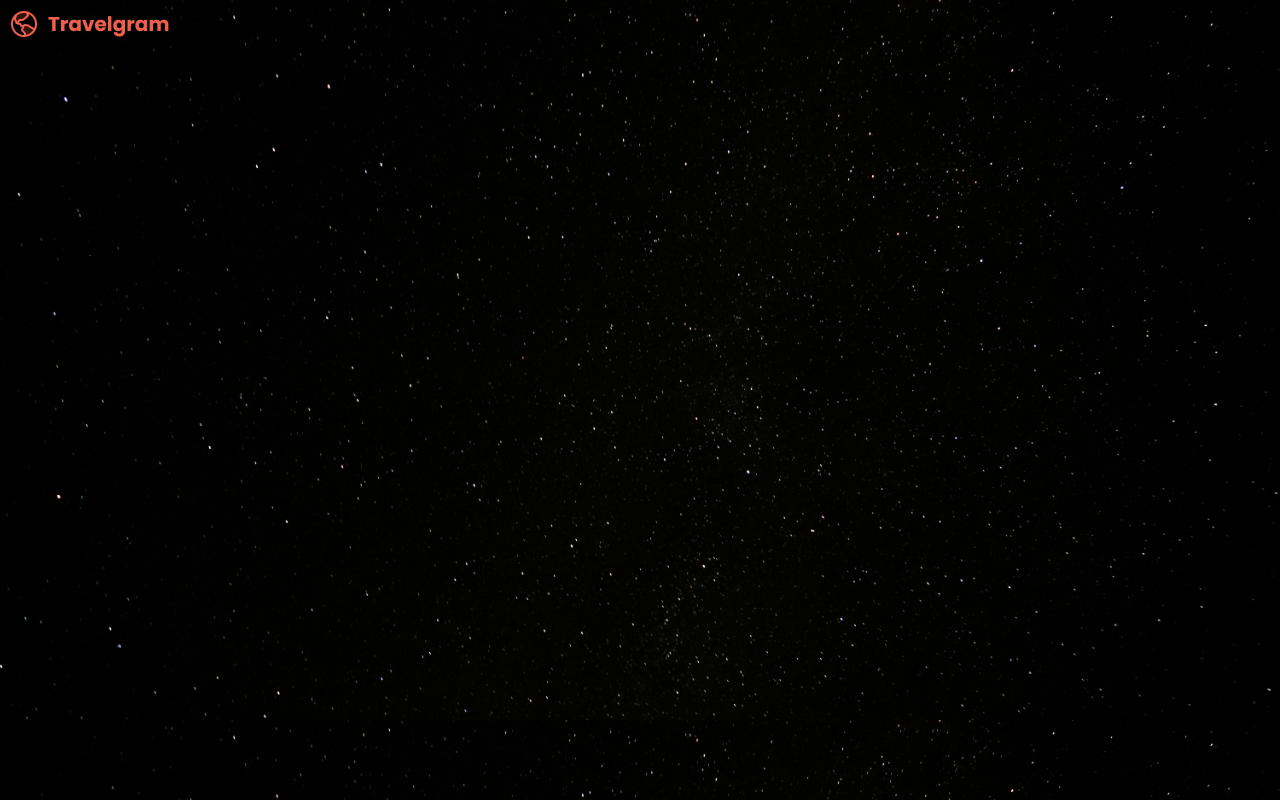
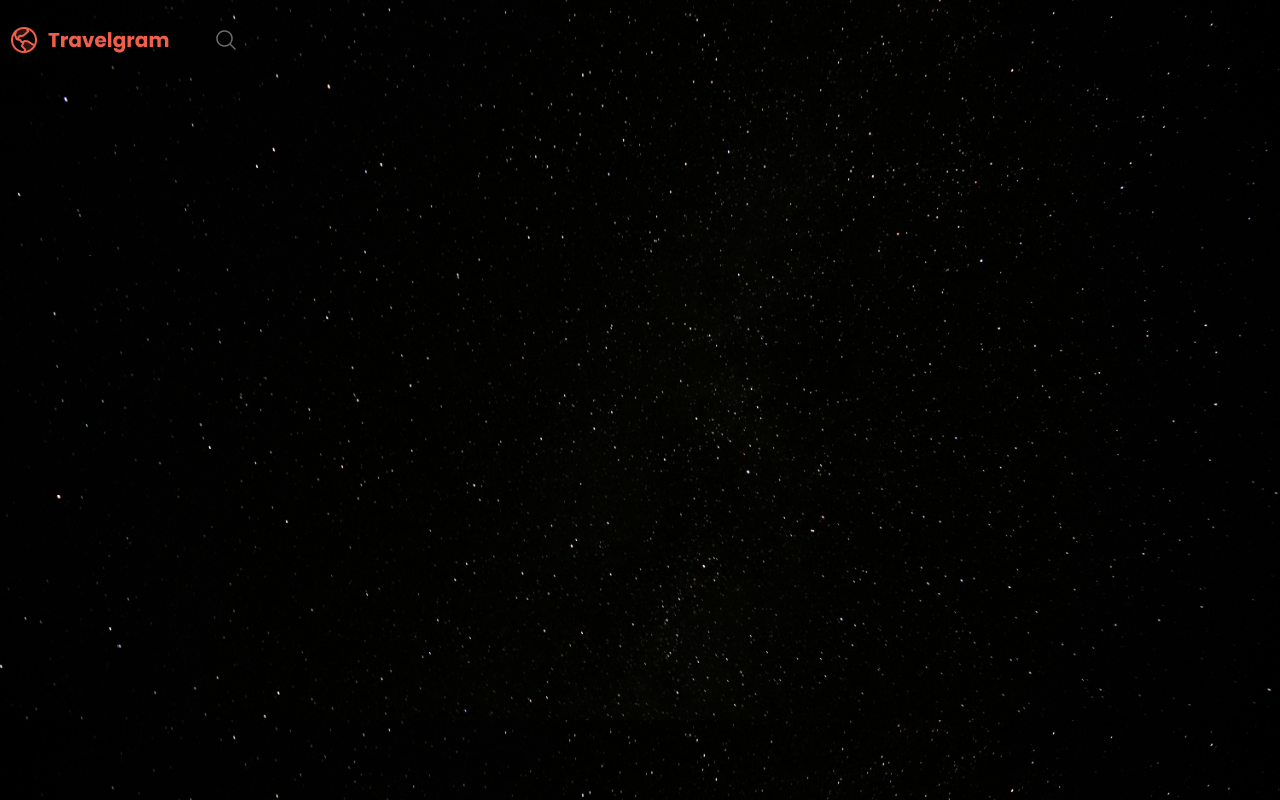
Before and after one commit to ldcmartins/site-projeto, a plain HTML site: page index.html in a window 1280 px wide. Drawn offline with Linux system fonts and the light colour scheme.

Commit message:
class primary-menu lupa

```diff
--- a/index.html
+++ b/index.html
@@ -18,8 +18,14 @@
                 <img src="./assets/images/travelgram-logo.png" alt="Logomarca"/>
             </a>
 
-
-
+<ul class="primary-menu">
+    <li>
+        <a href="#">
+            <img src="./assets/images/lupa-branca.png" alt="lupa branca">
+    </li>
+</a>
+</ul>
+</li>
 
 
 
```
Also changed, not shown: assets/images/lupa-branca.png (added).
